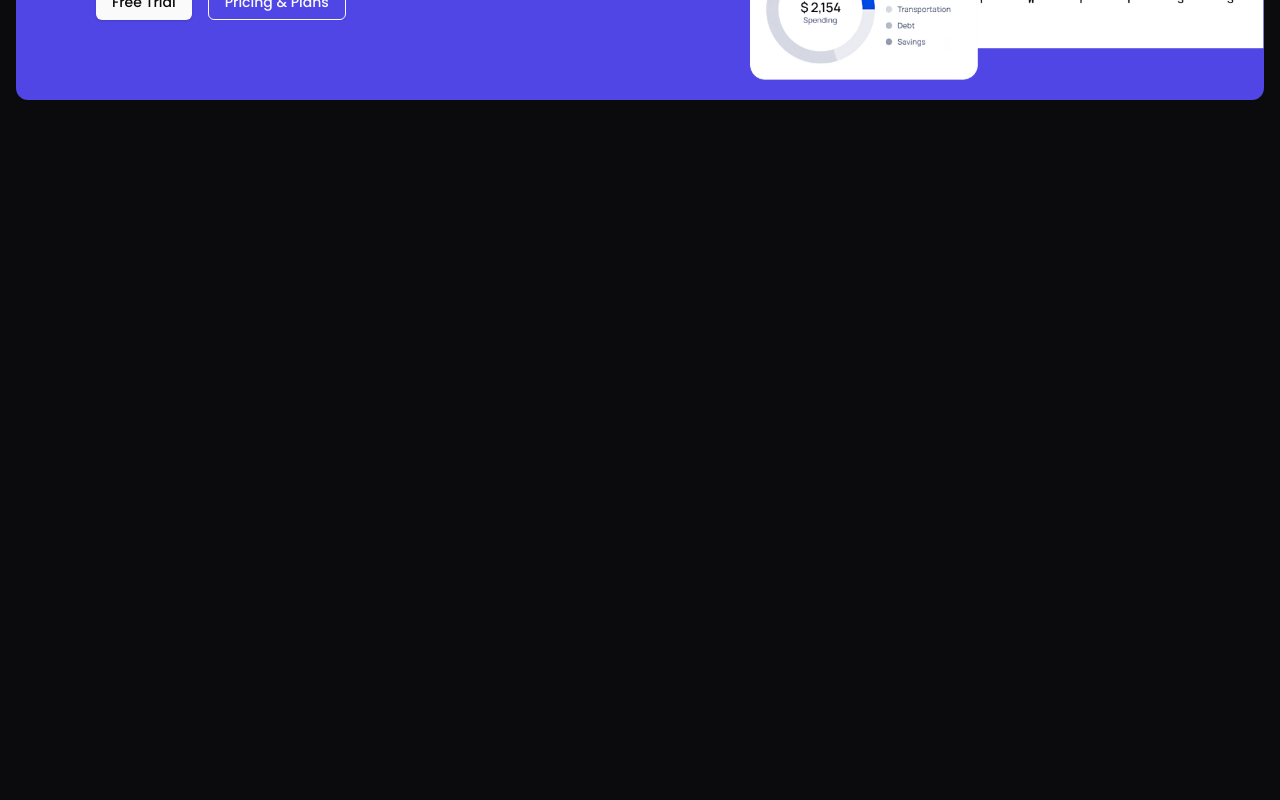
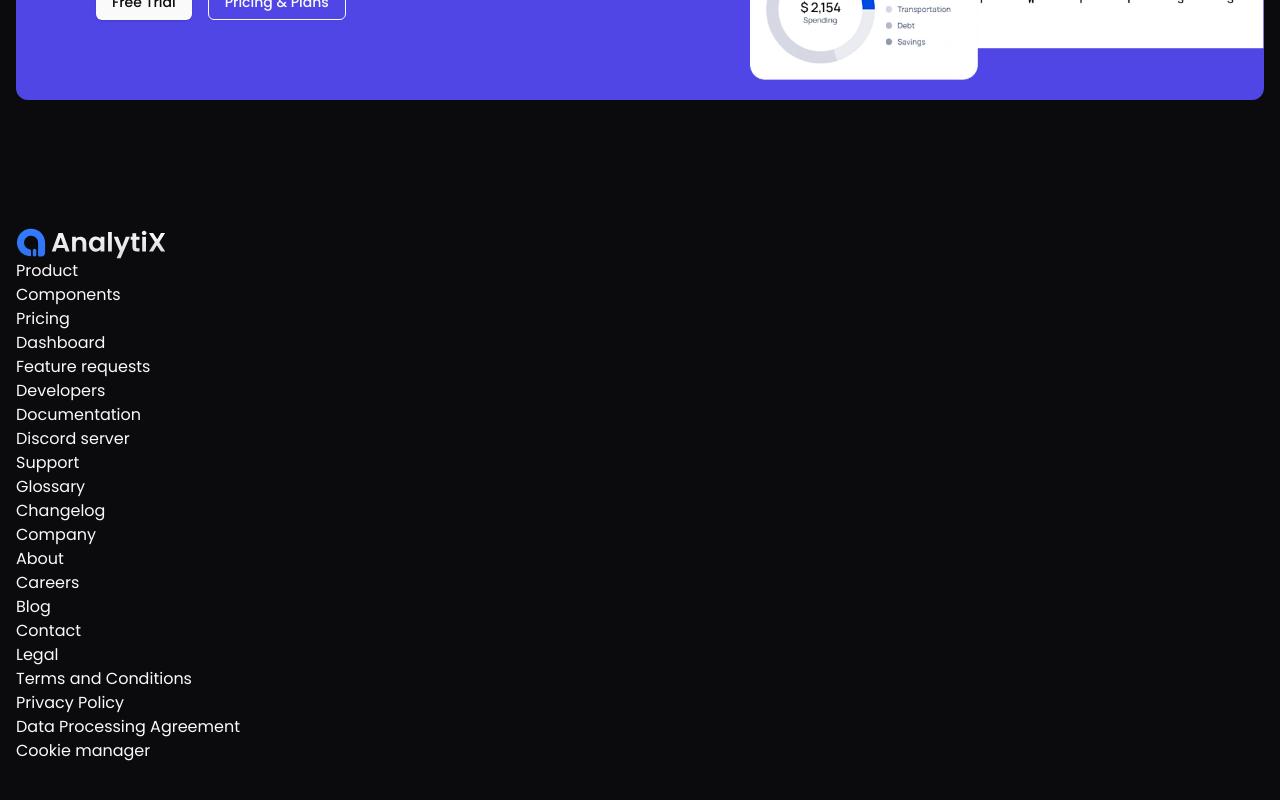
Before and after one commit to Jisap/Analytics, a React (Vite) app: page / in a window 1280 px wide. Shown: the part 6699-7499 px from the top of the page. Before the commit the page ends 6863 px from the top, so only its background shows below. Built offline with nearby package versions, Linux system fonts and the light colour scheme.

Commit message:
feat: add Footer component and integrate it into App component

```diff
--- a/src/App.tsx
+++ b/src/App.tsx
@@ -8,6 +8,7 @@ import Overview from "./components/Overview"
 import Review from "./components/Review"
 import Blog from "./components/Blog"
 import Cta from "./components/Cta"
+import Footer from "./components/Footer"
 
 
 
@@ -27,6 +28,8 @@ const App = () => {
           <Blog />
           <Cta />
         </main>
+
+        <Footer />
       </div>
     </ReactLenis>
   )
--- /dev/null
+++ b/src/components/Footer.tsx
@@ -0,0 +1,38 @@
+import { motion } from "motion/react"
+import Logo from "./Logo"
+import { footerData } from "@/constants"
+
+
+
+
+const Footer = () => {
+  return (
+    <footer className="section">
+      <div className="container">
+        <div>
+          <Logo />
+
+          <div>
+            {footerData.links.map(({title, items}, index) => (
+              <ul key={index}>
+                <p>
+                  {title}
+                </p>
+
+                {items.map(({href, label}, index) => (
+                  <li key={index}>
+                    <a href={href}>
+                      {label}
+                    </a>
+                  </li>
+                ))}
+              </ul>
+            ))}
+          </div>
+        </div>
+      </div>
+    </footer>
+  )
+}
+
+export default Footer
```
